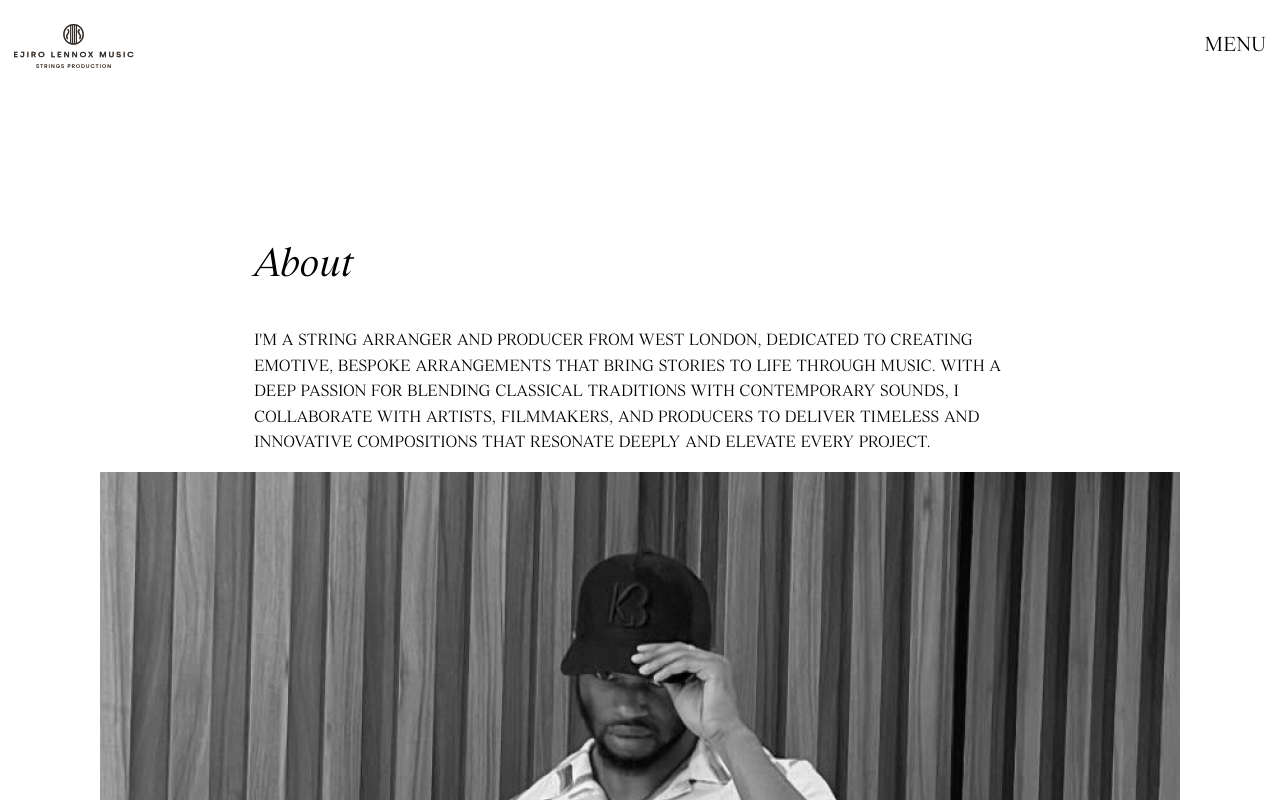
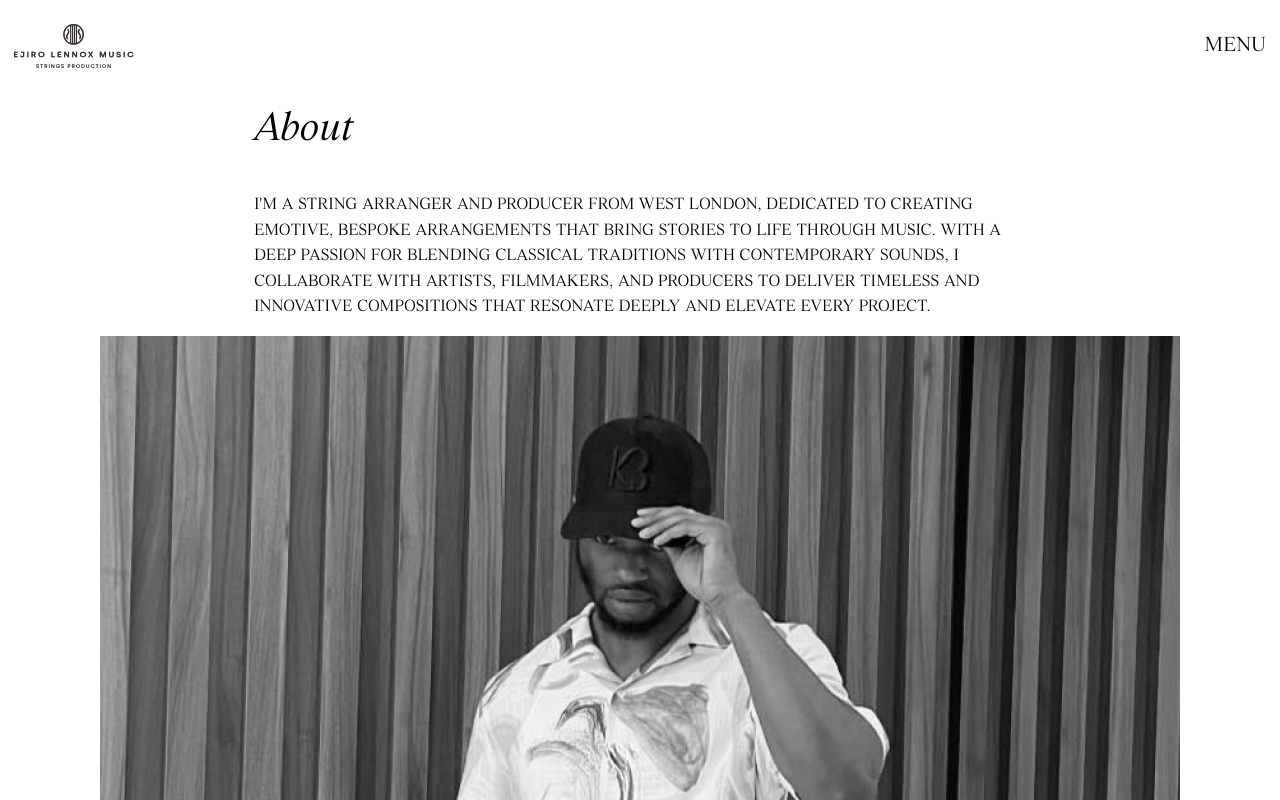
Before and after one commit to ejiro1994/vue-agency-menu-gsap-animation, a Vue app: page /about in a window 1280 px wide. Shown: the top 800 px of the page. Built offline with nearby package versions, Linux system fonts and the light colour scheme.

Commit message:
Update AboutPage.vue to adjust padding for improved layout consistency. This change modifies the top padding from 120px to 0px, enhancing the visual structure of the page. This update aims to refine the overall user experience by ensuring better alignment with design standards.

```diff
--- a/src/views/AboutPage.vue
+++ b/src/views/AboutPage.vue
@@ -49,7 +49,7 @@ const fadeInImage = (event: Event) => {
 
 <style scoped>
 .page-container {
-    padding: 120px 0 40px;
+    padding: 0px 0 40px;
     max-width: 800px;
     margin: 0 auto;
 }
```
